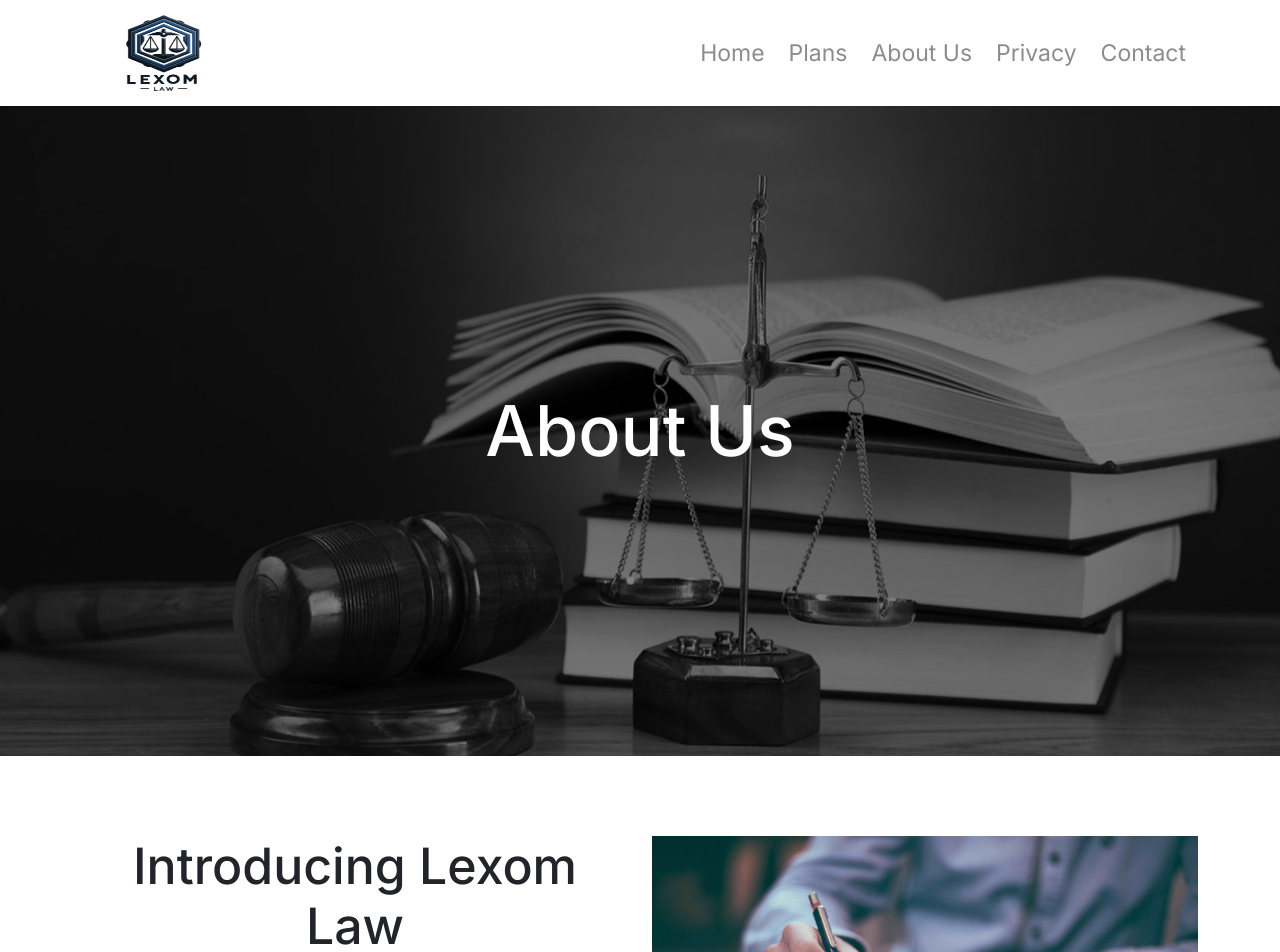
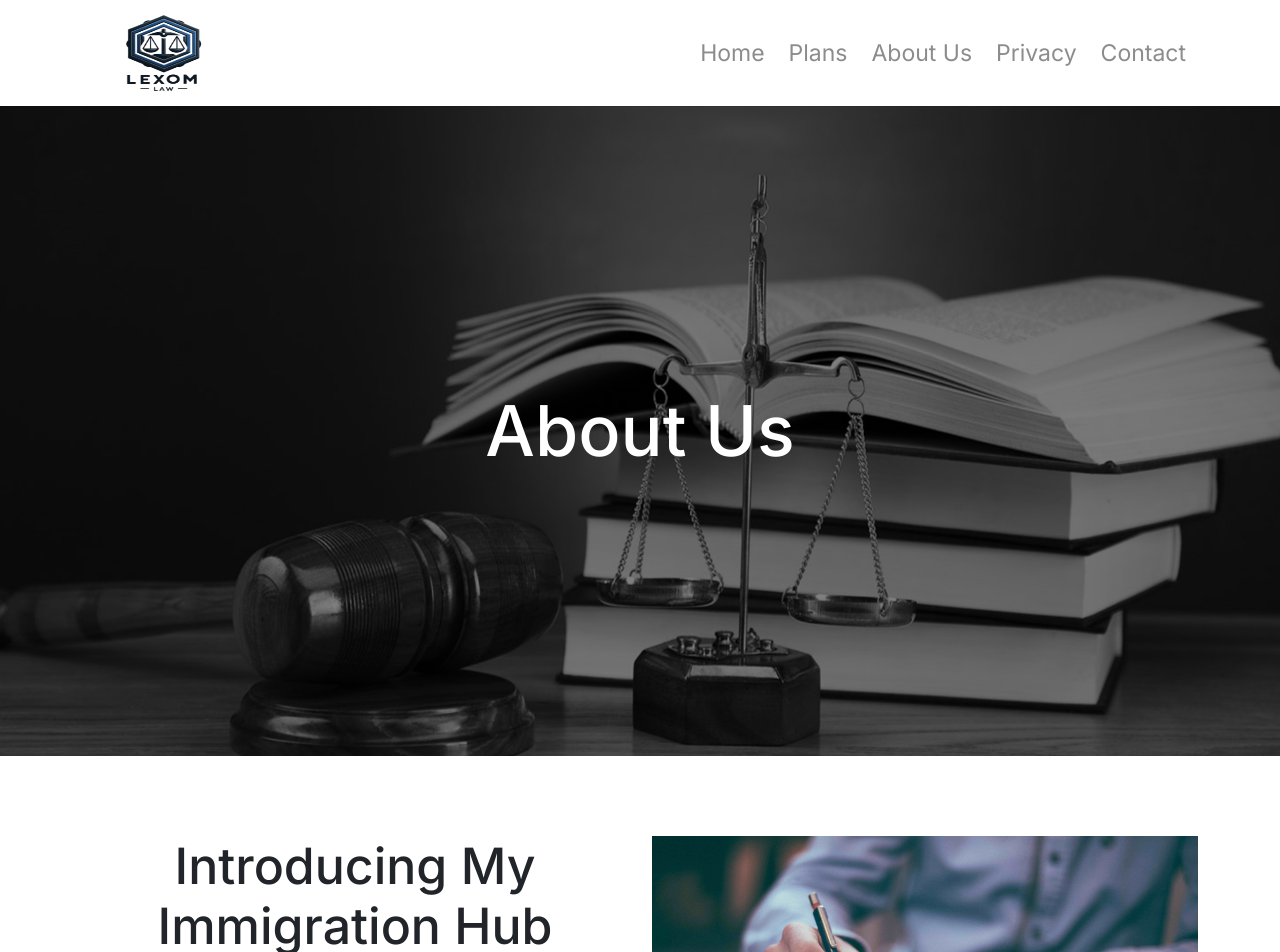
Before and after one commit to hunain-parekh/elianlaw, a Next.js app: page /about in a window 1280 px wide. Shown: the top 952 px of the page. Built offline with nearby package versions, Linux system fonts and the light colour scheme.

Commit message:
changing about section heading

```diff
--- a/src/app/about/page.js
+++ b/src/app/about/page.js
@@ -16,7 +16,7 @@ const About = () => {
         <div className='container'>
           <div className='row'>
             <div className='col-md-6'>
-              <h1 className={style.sHeading}>Introducing Lexom Law</h1>
+              <h1 className={style.sHeading}>Introducing My Immigration Hub</h1>
               <p style={{ textAlign: "justify" }}>
                 Where age-old tradition meets modern ambition, Lexom Law stands
                 at the crossroads of dreams and reality. Our name, a blend of
```
